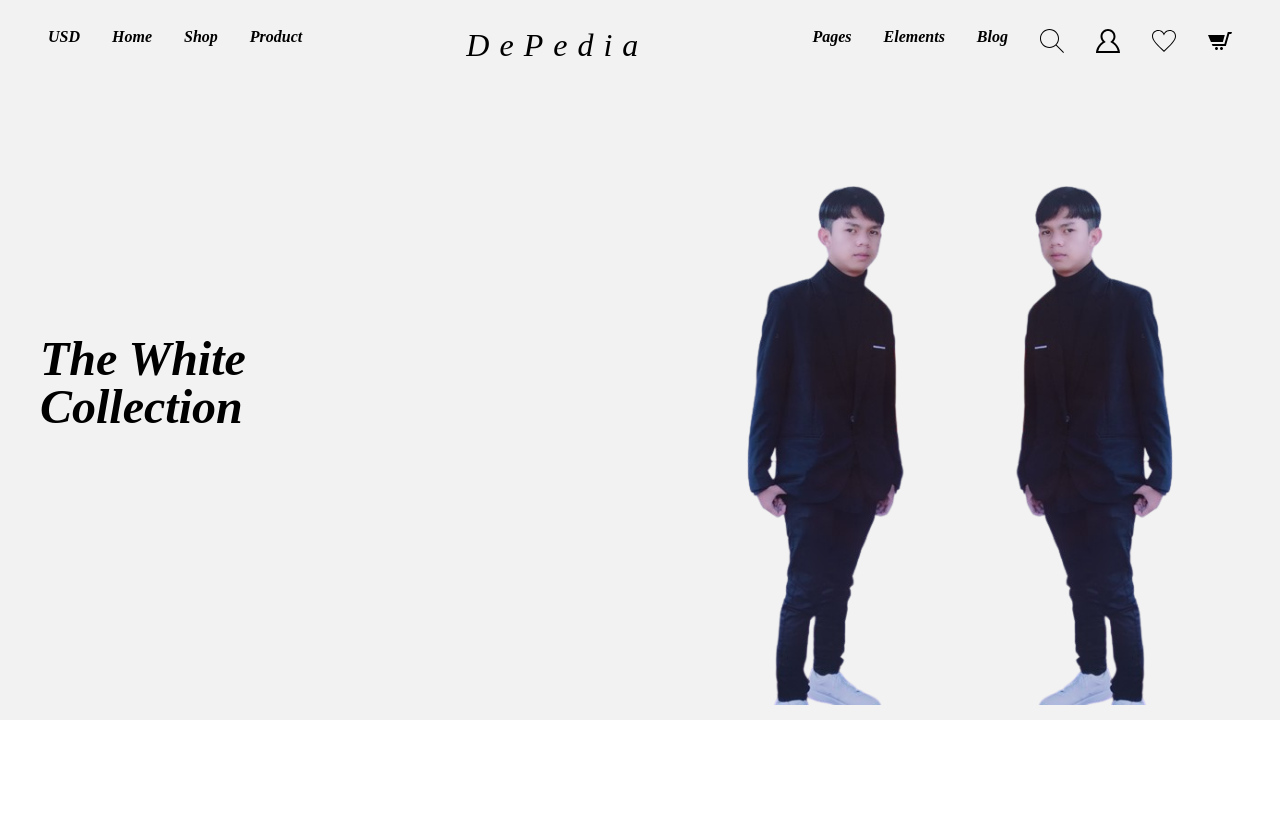
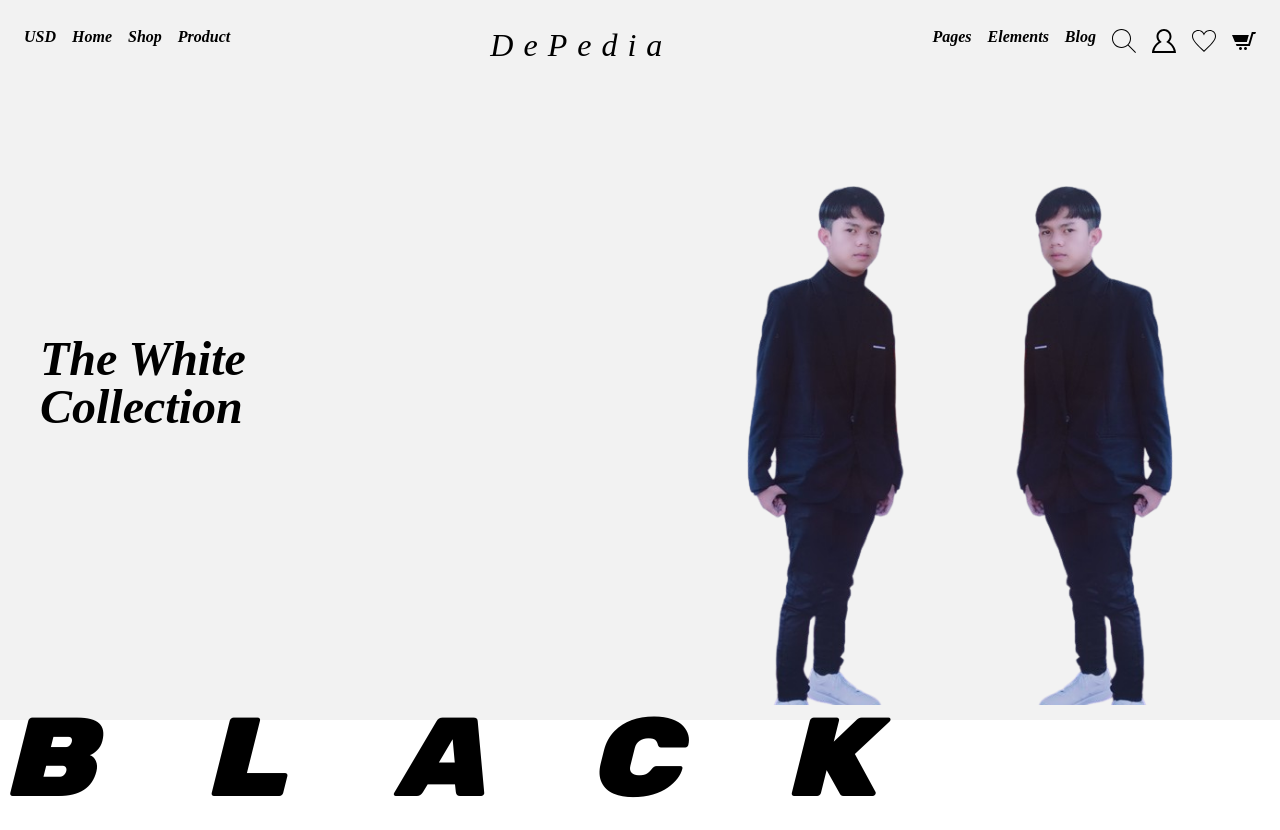
Before and after one commit to DedeIjang25/Portfolio_E-Commerce, a plain HTML site: page index.html in a window 1280 px wide. Before the commit the page ends 800 px from the top, so only its background shows below. Drawn offline with Linux system fonts and the light colour scheme.

Commit message:
Maintenance

```diff
--- a/css/style.css
+++ b/css/style.css
@@ -68,7 +68,7 @@ header, nav, .judul  {
 .header-nav, ul, li  {
     display: flex;
     justify-content: space-between;
-    margin: 0 1rem;
+    margin: 0 .5rem;
 
 }
 
@@ -107,13 +107,26 @@ main {
     display: flex;
     position: relative;
 }
+/* Margin atas (top)
+Margin kanan (right)
+Margin bawah (bottom)
+Margin kiri (left) */
+span {
+    position: relative;
+    font-family: 'EB Garamond', serif;
+    font-family: 'Rubik Mono One', sans-serif;
+    font-size: 7rem;
 
+    letter-spacing: 100px;
+    z-index: 1111;
+}
 section, aside {
     margin-top: 7rem;
 }
 .title {
     width: 40%;
     height: auto;
+
     /* background-color: aqua; */
 }
 
@@ -123,6 +136,8 @@ aside {
 }
 
 .title {
+    position: relative;
+    z-index: 111111;
     font-weight: bold;
     margin: auto;
     font-size: 3rem;
--- a/index.html
+++ b/index.html
@@ -5,6 +5,9 @@
     <meta name="viweport" content="width=device-width, initial-scale=1.0">
     <title>DEDEPEDIA</title>
     <link rel="stylesheet" href="css/style.css" />
+    <style>
+        @import url('https://fonts.googleapis.com/css2?family=EB+Garamond&family=Rubik+Mono+One&display=swap');
+      </style>
 </head>
 <body>
 
@@ -43,7 +46,6 @@
 
         <!-- main -->
         <main>
-
             <section class="title">
             <p>The White </p>
             <p>Collection</p>
@@ -52,8 +54,11 @@
             <aside>
                 <img src="img/ME-removebg-preview.png" alt="Dede IJang sutaryat" title="Dede Ijang Sutaryat" class="mirror right">
                 <img src="img/ME-removebg-preview.png" alt="Dede IJang sutaryat" title="Dede Ijang Sutaryat" class="mirror left">
+
             </aside>
         </main>
+        <span>BLACK</span>
+
         <!-- end main -->
     </div>
     <!-- enc container -->
```
